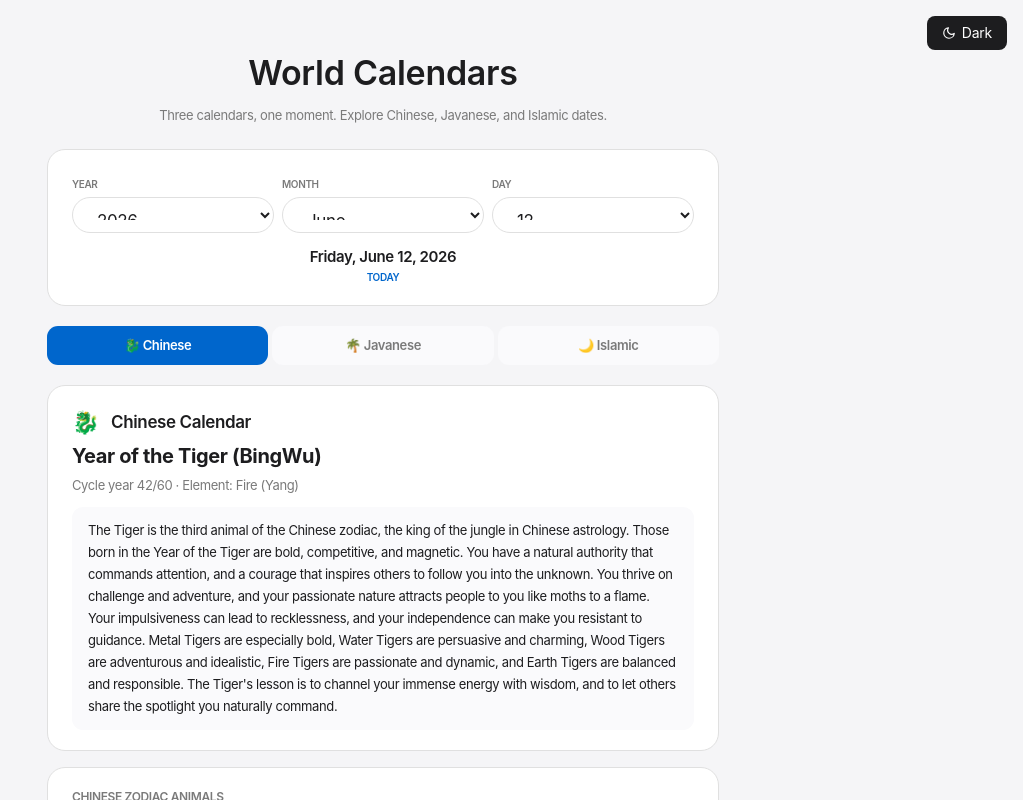
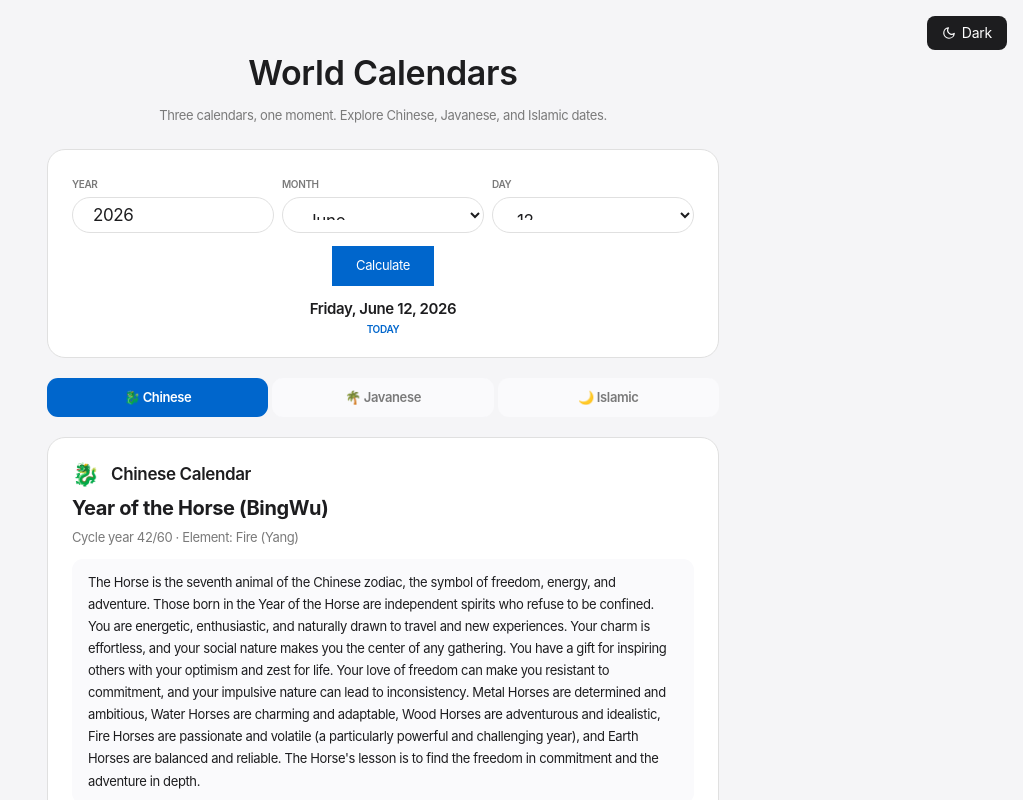
Before and after one commit to quantro/mainannxt, a Next.js app: page /calendar in a window 1280 px wide. Shown: the top 800 px of the page, without its empty margins (257-1280 px from the left). Built offline with nearby package versions, Linux system fonts and the light colour scheme.

Commit message:
Fix calendar page: text input for year, Calculate button, proper Hijri tabular calendar, zodiac order, day-of-week via getDay()

```diff
--- a/src/app/calendar/page.tsx
+++ b/src/app/calendar/page.tsx
@@ -4,9 +4,9 @@ import { useMemo, useState } from "react";
 import ThemeToggle from "../theme-toggle";
 
 const CHINESE_ZODIAC = [
-  "Monkey", "Rooster", "Dog", "Pig",
   "Rat", "Ox", "Tiger", "Rabbit",
   "Dragon", "Snake", "Horse", "Goat",
+  "Monkey", "Rooster", "Dog", "Pig",
 ];
 
 const HEAVENLY_STEMS = ["Jia", "Yi", "Bing", "Ding", "Wu", "Ji", "Geng", "Xin", "Ren", "Gui"];
@@ -65,8 +65,6 @@ const DAYS = ["Sunday", "Monday", "Tuesday", "Wednesday", "Thursday", "Friday",
 const PASARAN = ["Legi", "Pahing", "Pon", "Wage", "Kliwon"];
 
 const HIJRI_MONTHS = ["Muharram", "Safar", "Rabi' al-Awwal", "Rabi' al-Thani", "Jumada al-Awwal", "Jumada al-Thani", "Rajab", "Sha'ban", "Ramadan", "Shawwal", "Dhu al-Qa'dah", "Dhu al-Hijjah"];
-const ISLAMIC_ERA_START_JDN = 1948439;
-
 function gregorianToJdn(y: number, m: number, d: number): number {
   const a = Math.floor((14 - m) / 12);
   const yy = y + 4800 - a;
@@ -74,23 +72,33 @@ function gregorianToJdn(y: number, m: number, d: number): number {
   return d + Math.floor((153 * mm + 2) / 5) + 365 * yy + Math.floor(yy / 4) - Math.floor(yy / 100) + Math.floor(yy / 400) - 32045;
 }
 
+const HIJRI_LEAP_YEARS = new Set([2, 5, 7, 10, 13, 16, 18, 21, 24, 27, 29]);
+
+function isHijriLeap(y: number): boolean {
+  return HIJRI_LEAP_YEARS.has(((y - 1) % 30) + 1);
+}
+
+function hijriYearDays(y: number): number {
+  return isHijriLeap(y) ? 355 : 354;
+}
+
 function jdnToHijri(jdn: number) {
-  const yh = Math.floor((jdn - ISLAMIC_ERA_START_JDN) / 354.367);
-  let remainingDays = jdn - (ISLAMIC_ERA_START_JDN + Math.floor(yh * 354.367));
-  let year = yh + 1;
-  if (remainingDays < 0) {
-    year -= 1;
-    remainingDays = jdn - (ISLAMIC_ERA_START_JDN + Math.floor((year - 1) * 354.367));
+  const epoch = 1948440;
+  const days = jdn - epoch;
+  if (days < 0) return { year: 1, month: 1, day: 1 };
+  const approx = Math.floor((days + 0.5) / 354.36707);
+  let year = Math.max(1, approx);
+  let cum = 0;
+  for (let y = 1; y < year; y++) cum += hijriYearDays(y);
+  while (cum + hijriYearDays(year) <= days) { cum += hijriYearDays(year); year++; }
+  while (cum > days && year > 1) { year--; cum -= hijriYearDays(year); }
+  const doy = days - cum + 1;
+  const mlen = [30, 29, 30, 29, 30, 29, 30, 29, 30, 29, 30, isHijriLeap(year) ? 30 : 29];
+  let month = 1, day = doy;
+  for (let i = 0; i < 12; i++) {
+    if (day <= mlen[i]) break;
+    day -= mlen[i]; month++;
   }
-  const hijriMonths = [30, 29, 30, 29, 30, 29, 30, 29, 30, 29, 30, 29];
-  if ((year * 354.367) % 1 > 0.5) hijriMonths[11] = 30;
-  let month = 0;
-  let day = remainingDays + 1;
-  for (let i = 0; i < 12; i++) {
-    if (day <= hijriMonths[i]) { month = i + 1; break; }
-    day -= hijriMonths[i];
-  }
-  if (month === 0) { month = 12; day = 30; }
   return { year, month, day };
 }
 
@@ -102,13 +110,15 @@ type Tab = "chinese" | "javanese" | "islamic";
 
 export default function CalendarPage() {
   const now = useMemo(() => new Date(), []);
-  const [year, setYear] = useState(now.getFullYear());
+  const [yearText, setYearText] = useState(String(now.getFullYear()));
   const [month, setMonth] = useState(now.getMonth() + 1);
   const [day, setDay] = useState(now.getDate());
+  const [calculated, setCalculated] = useState(true);
   const [tab, setTab] = useState<Tab>("chinese");
   const [openFestival, setOpenFestival] = useState<string | null>(null);
   const [openObservance, setOpenObservance] = useState<string | null>(null);
 
+  const year = parseInt(yearText) || now.getFullYear();
   const maxDay = useMemo(() => daysInMonth(month, year), [month, year]);
   const clampedDay = Math.min(day, maxDay);
 
@@ -120,15 +130,13 @@ export default function CalendarPage() {
   const hijri = useMemo(() => jdnToHijri(jdn), [jdn]);
   const chineseYear = useMemo(() => getChineseYear(year), [year]);
 
-  const jdnFixed = 2461117;
-  const diffDays = jdn - jdnFixed;
-  const wetonDay = DAYS[((5 + diffDays % 7 + 7) % 7)];
-  const wetonPasaran = PASARAN[((3 + diffDays % 5 + 5) % 5)];
+  const wetonDay = DAYS[dayOfWeek];
+  const wetonPasaran = PASARAN[((jdn + 1) % 5 + 5) % 5];
   const sakaYear = year - 78;
   const jMonthIdx = ((month + 9) % 12 + 12) % 12;
 
   const isToday =
-    year === now.getFullYear() && month === now.getMonth() + 1 && clampedDay === now.getDate();
+    !calculated || (year === now.getFullYear() && month === now.getMonth() + 1 && clampedDay === now.getDate());
 
   const TABS: { key: Tab; label: string; icon: string }[] = [
     { key: "chinese", label: "Chinese", icon: "🐉" },
@@ -153,11 +161,13 @@ export default function CalendarPage() {
         <div className="grid grid-cols-3 gap-2 mb-3">
           <div>
             <label className="text-[10px] font-semibold uppercase text-[var(--color-ink-muted-48)]">Year</label>
-            <select value={year} onChange={(e) => setYear(parseInt(e.target.value))} className="apple-input w-full h-9 text-[13px] mt-0.5">
-              {Array.from({ length: 201 }, (_, i) => now.getFullYear() - 100 + i).map((y) => (
-                <option key={y} value={y}>{y}</option>
-              ))}
-            </select>
+            <input
+              value={yearText}
+              onChange={(e) => setYearText(e.target.value.replace(/[^0-9-]/g, ""))}
+              onKeyDown={(e) => e.key === "Enter" && setCalculated((c) => !c)}
+              placeholder="e.g. 1985"
+              className="apple-input w-full h-9 text-[13px] mt-0.5"
+            />
           </div>
           <div>
             <label className="text-[10px] font-semibold uppercase text-[var(--color-ink-muted-48)]">Month</label>
@@ -176,17 +186,30 @@ export default function CalendarPage() {
             </select>
           </div>
         </div>
-        <div className="text-center">
-          <div className="text-[15px] font-semibold text-[var(--color-ink)]">{dateStr}</div>
-          {isToday && <div className="text-[10px] text-[var(--color-primary)] font-semibold uppercase mt-0.5">Today</div>}
+        <div className="flex items-center justify-center gap-3">
+          <button
+            onClick={() => setCalculated((c) => !c)}
+            className="apple-btn-primary h-10 px-6 text-[13px]"
+          >
+            Calculate
+          </button>
           {!isToday && (
             <button
-              onClick={() => { setYear(now.getFullYear()); setMonth(now.getMonth() + 1); setDay(now.getDate()); }}
-              className="text-[11px] text-[var(--color-primary)] hover:underline mt-0.5"
+              onClick={() => {
+                setYearText(String(now.getFullYear()));
+                setMonth(now.getMonth() + 1);
+                setDay(now.getDate());
+                setCalculated(true);
+              }}
+              className="text-[11px] text-[var(--color-primary)] hover:underline"
             >
               Back to today
             </button>
           )}
+        </div>
+        <div className="text-center mt-3">
+          <div className="text-[15px] font-semibold text-[var(--color-ink)]">{dateStr}</div>
+          {isToday && <div className="text-[10px] text-[var(--color-primary)] font-semibold uppercase mt-0.5">Today</div>}
         </div>
       </div>
 
@@ -285,9 +308,9 @@ export default function CalendarPage() {
             <h3 className="text-[12px] font-semibold uppercase text-[var(--color-ink-muted-48)] mb-3">Pasaran Cycle</h3>
             <div className="grid grid-cols-5 gap-1.5">
               {PASARAN.map((p, i) => (
-                <div key={p} className={`px-1 py-1.5 rounded-[8px] text-center ${i === (3 + diffDays % 5 + 5) % 5 ? 'bg-[var(--color-primary)] text-white font-semibold' : 'bg-[var(--color-surface-pearl)] text-[var(--color-ink-muted-48)]'}`}>
+                <div key={p} className={`px-1 py-1.5 rounded-[8px] text-center ${i === ((jdn + 1) % 5 + 5) % 5 ? 'bg-[var(--color-primary)] text-white font-semibold' : 'bg-[var(--color-surface-pearl)] text-[var(--color-ink-muted-48)]'}`}>
                   <div className="text-[10px] font-semibold">{p}</div>
-                  <div className="text-[8px] opacity-70">{i === (3 + diffDays % 5 + 5) % 5 ? "active" : ""}</div>
+                  <div className="text-[8px] opacity-70">{i === ((jdn + 1) % 5 + 5) % 5 ? "active" : ""}</div>
                 </div>
               ))}
             </div>
```
